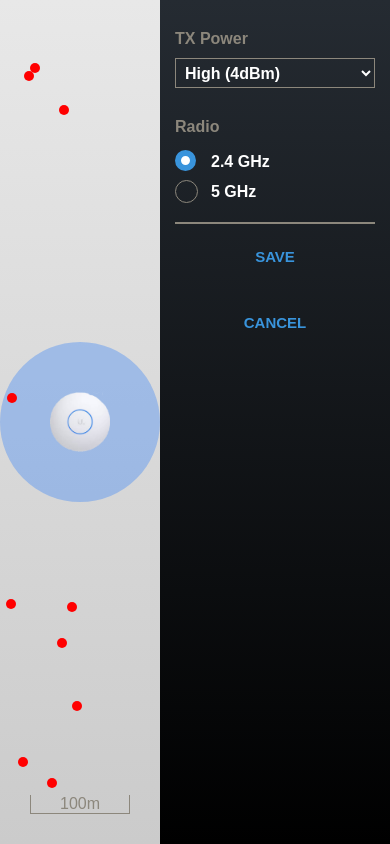
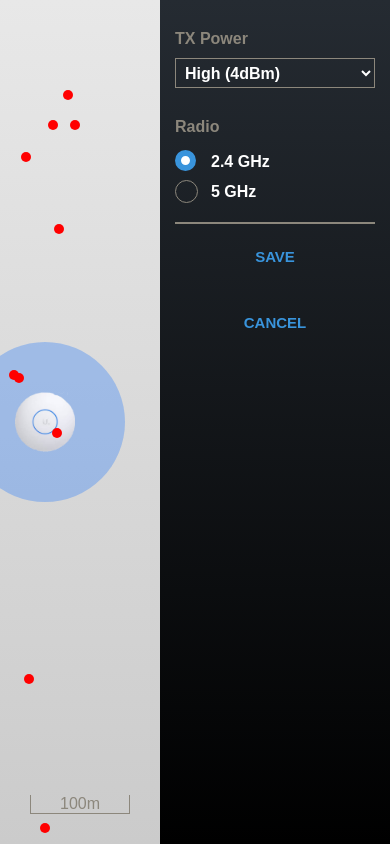
Before and after one commit to klkzl/mrmos, a React app: page / in a window 390 px wide. Built offline with nearby package versions, Linux system fonts and the light colour scheme.

Commit message:
updating component state based on AP location

```diff
--- a/public/src/components/FeApp.js
+++ b/public/src/components/FeApp.js
@@ -15,11 +15,11 @@ const Containter = styled.div`
 
 class FeApp extends Component {
 	state = {
-		ilustrationSize: [],
+		APLocation: [],
 	}
 
 	componentDidMount() {
-		this.setState(() => ({ ilustrationSize: [ window.innerWidth - 300, window.innerHeight] }));
+		this.setStartingLocation();
 	}
 
 	calculateCoverage = (e) => {
@@ -32,14 +32,39 @@ class FeApp extends Component {
 		console.log(radioOption);
 	}
 
+	handleStart = (data) => {
+		console.log(this.state.APLocation);
+	}
+
+	handleDrag = (e, data) => {
+		this.setState(() => ({ APLocation: [data.x, data.y ]}));
+		console.log(this.state.APLocation);
+	}
+
+	handleStop = (data) => {
+		console.log('dragging finished');
+	}
+
+	setStartingLocation = (el) => {
+		if (el) {
+			this.setState(() => ({ APLocation: [ el.getBoundingClientRect().x, el.getBoundingClientRect().y ]}));
+			console.log(el);
+		}
+	}
+
 	render() {
-		const ilustrationSize = this.state.ilustrationSize;
-
 		return (
 			<ThemeProvider theme={theme}>
 			<Containter>
-				<Ilustration ilustrationSize={ilustrationSize} />
-				<Navigation calculateCoverage={this.calculateCoverage} />
+				<Ilustration
+					setStartingLocation={this.setStartingLocation}
+					handleStart={this.handleStart}
+					handleDrag={this.handleDrag}
+					handleStop={this.handleStop}
+				/>
+				<Navigation
+					calculateCoverage={this.calculateCoverage}
+				/>
 			</Containter>
 		</ThemeProvider>
 		);
--- a/public/src/components/Ilustration.js
+++ b/public/src/components/Ilustration.js
@@ -1,6 +1,6 @@
-import React, { Fragment } from 'react';
+import React, { Component, Fragment } from 'react';
 import styled from 'styled-components';
-import Draggable, { DraggableCore } from 'react-draggable';
+import Draggable from 'react-draggable';
 
 import { CLIENTS } from '../constants/clients';
 
@@ -70,7 +70,17 @@ const Client = styled.div`
   z-index: 2;
 `;
 
-const Ilustration = ({ ilustrationSize })  => (
+class Ilustration extends Component {
+  shouldComponentUpdate(nextProps, nextState){
+    if (nextProps !== nextState) {
+      return false;
+    }
+ }
+
+  render() {
+    const { setStartingLocation, handleStart, handleDrag, handleStop } = this.props;
+
+    return (
       <Container>
       <Fragment>
         {CLIENTS.map(item => (
@@ -83,8 +93,17 @@ const Ilustration = ({ ilustrationSize })  => (
           />
         ))}
       </Fragment>
-    <Draggable bounds="parent" defaultPosition={{ x: ilustrationSize[0], y: ilustrationSize[1] }}>
-      <div style={{ width: 160, height: 160 }}>
+      <Draggable
+        bounds="parent"
+        defaultPosition={{ x: (window.innerWidth - 300) / 2 - 80, y: window.innerHeight / 2 - 80 }}
+        onStart={handleStart}
+        onDrag={handleDrag}
+        onStop={handleStop}
+      >
+        <div
+          style={{ width: 160, height: 160 }}
+          ref={setStartingLocation}
+        >
           <Coverage />
           <Unifi src={unifi} />
           <UnifiCover />
@@ -95,5 +114,7 @@ const Ilustration = ({ ilustrationSize })  => (
       </Scale>
     </Container>
     );
+  }
+}
 
 export default Ilustration;
```
Lines whose indentation alone changed are shown as unchanged.
